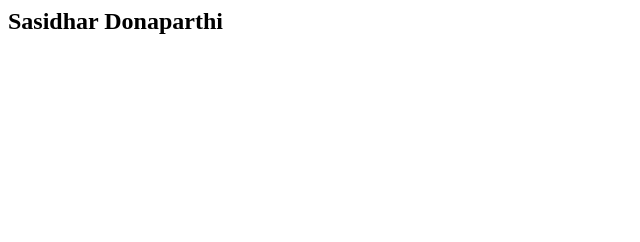
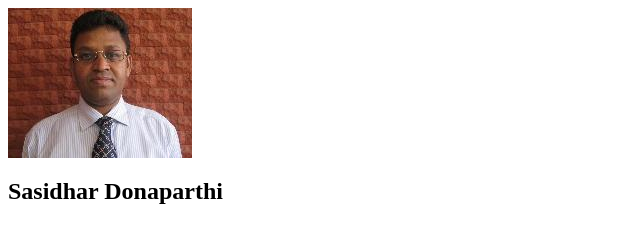
Before and after one commit to sdonapar/sasi, a plain HTML site: page index.html in a window 1280 px wide. Shown: the whole page, without its empty margins (0-640 px from the left). Drawn offline with Linux system fonts and the light colour scheme.

Commit message:
image added

```diff
--- a/index.html
+++ b/index.html
@@ -3,6 +3,7 @@
 	<title>Sasidhar Donaparthi</title>
 </head>
 <body>
+	<img src="sasi.JPG">
 	<h2>Sasidhar Donaparthi</h2>
 </body>
 </html>
```
Also changed, not shown: sasi.JPG (added).
